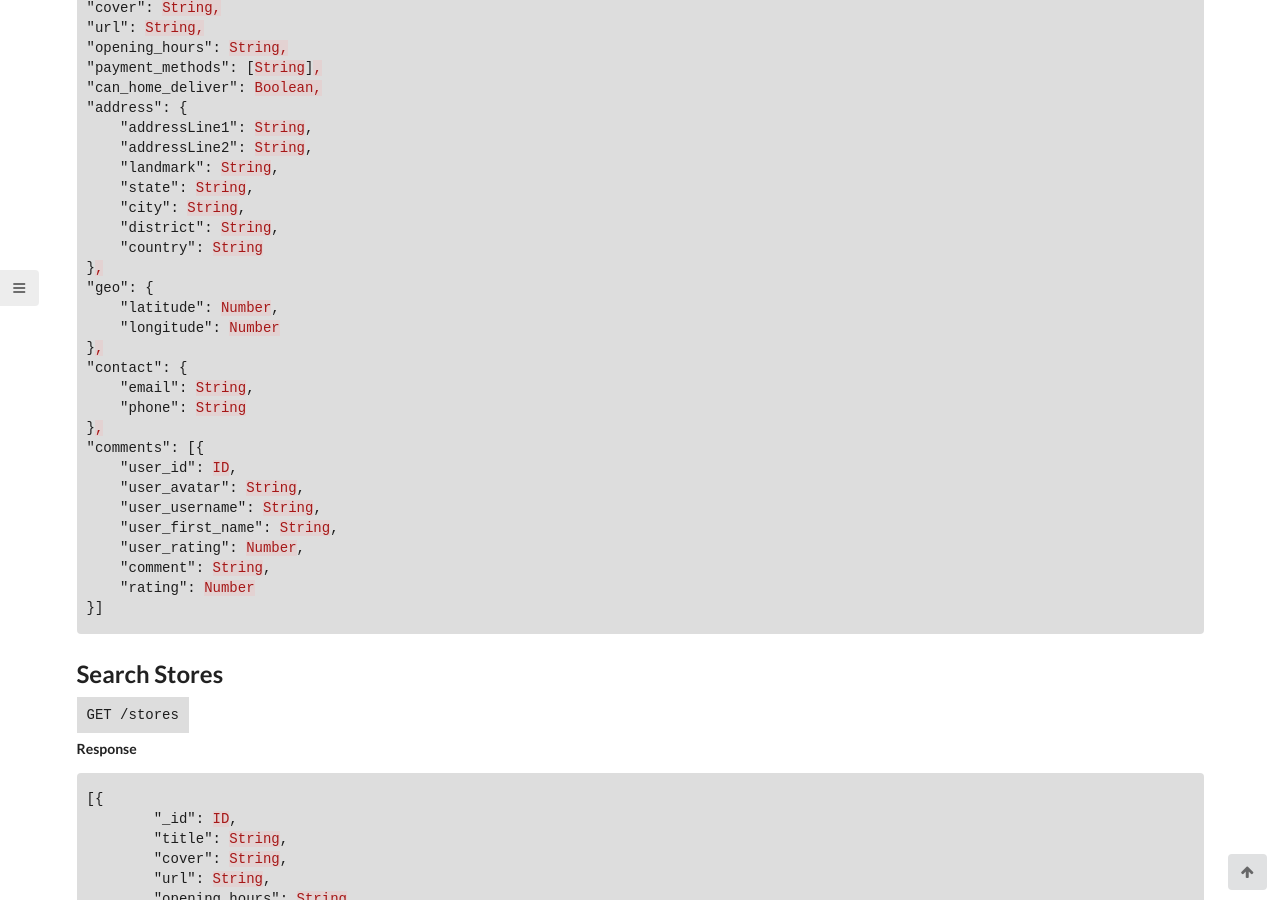
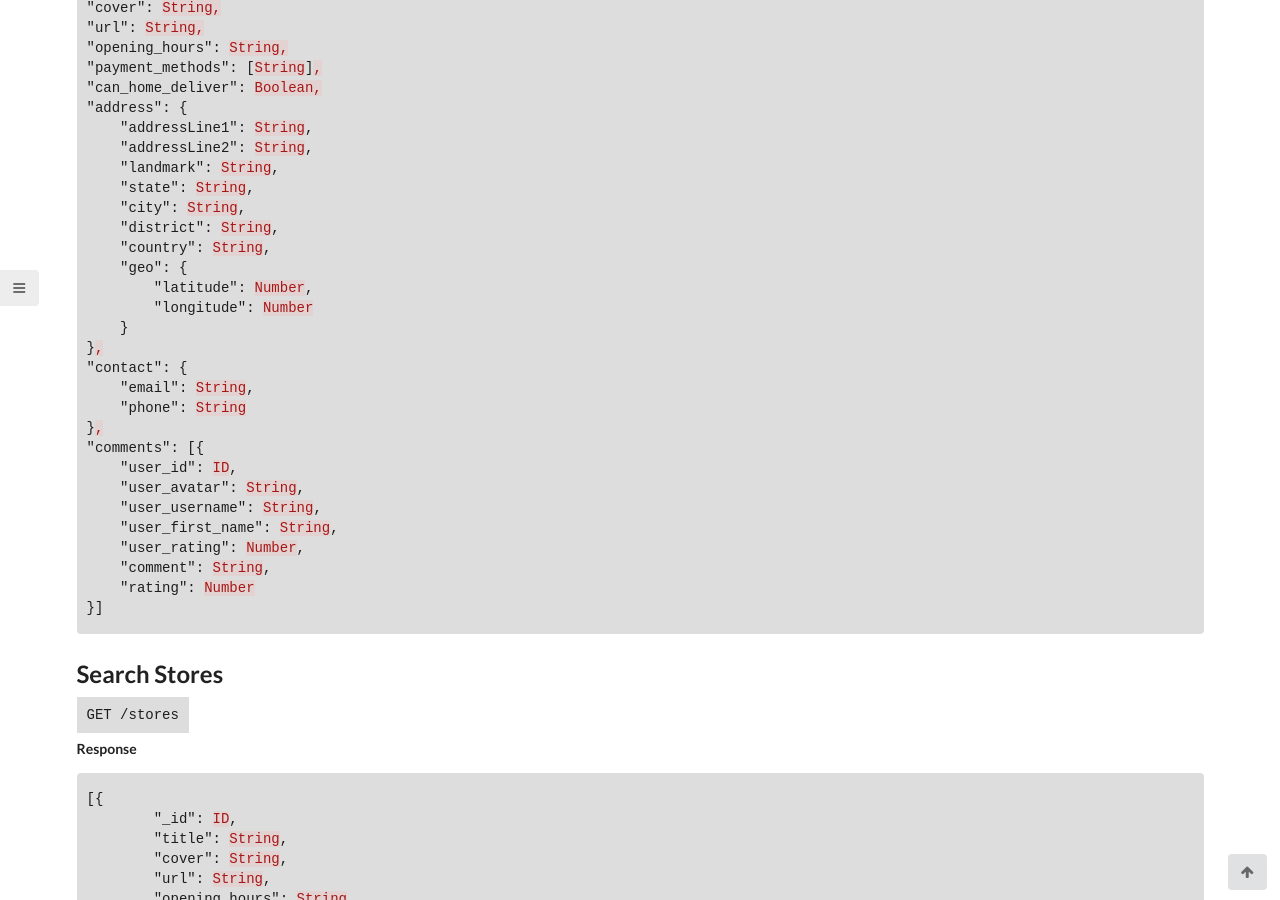
Before and after one commit to letsallchef/docs, a Jekyll site: the page built from _posts/api/2017-03-07-stores.md, in a window 1280 px wide and 900 px high, scrolled down 1046 px. Built offline with Jekyll 4.4.1, drawn with Linux system fonts in a browser that asks for light colours.

Commit message:
adds geo to address

```diff
--- a/_posts/api/2017-03-07-stores.md
+++ b/_posts/api/2017-03-07-stores.md
@@ -51,11 +51,11 @@ Where else you will go to buy ingredients.
     "state": String,
     "city": String,
     "district": String,
-    "country": String
-},
-"geo": {
-    "latitude": Number,
-    "longitude": Number
+    "country": String,
+    "geo": {
+        "latitude": Number,
+        "longitude": Number
+    }
 },
 "contact": {
     "email": String,
```
